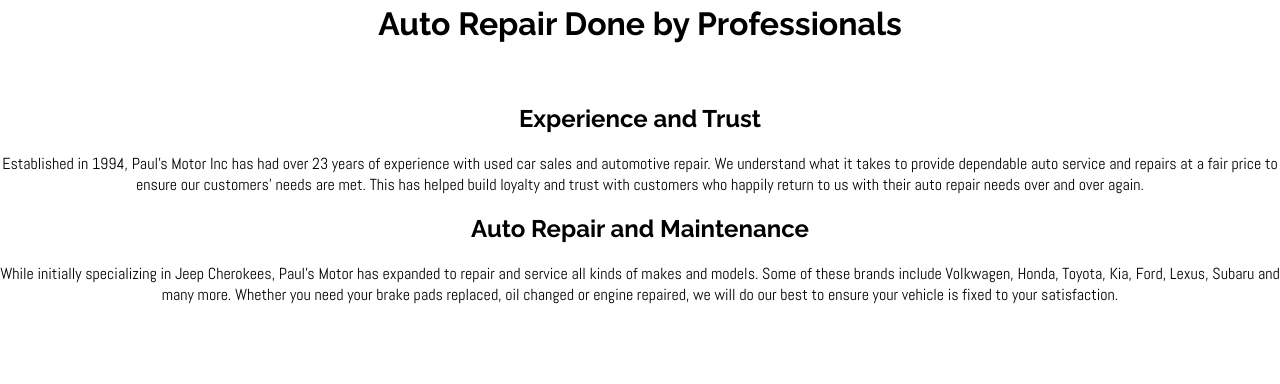
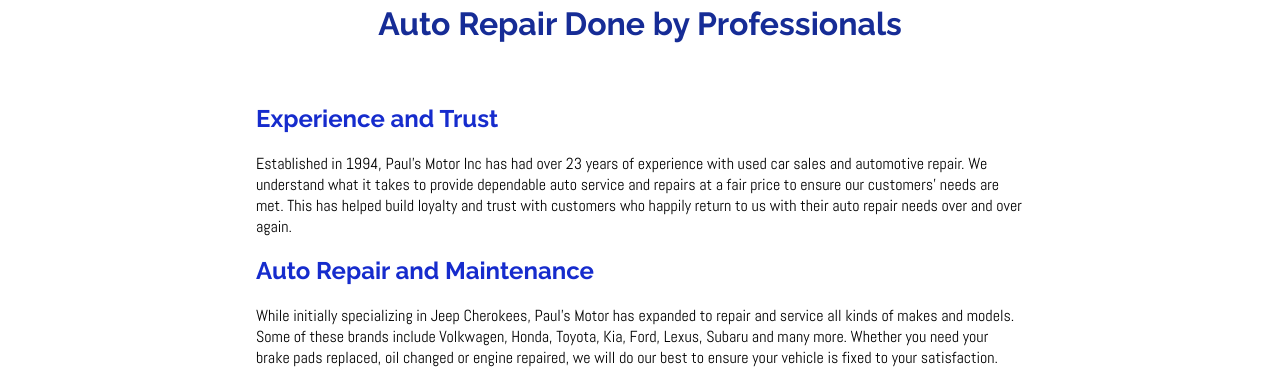
Before and after one commit to Riein/AutomotiveWebsite, a plain HTML site: page index.html in a window 1280 px wide. Shown: the part 696-1080 px from the top of the page. Before the commit the page ends 1017 px from the top, so only its background shows below. Drawn offline with Linux system fonts and the light colour scheme.

Commit message:
Adds section 1 formatting to center div information.

```diff
--- a/index.html
+++ b/index.html
@@ -28,14 +28,14 @@
 
 	<div class="main">
 	  <div class="items">
-	    <div class="item1">
+	    <div class="section1">
 
         <div class="section1Header">
 		      <h1>Paul's Motor Inc in Vancouver, WA</h1>
 		      <h1>Auto Repair Done by Professionals</h1>
         </div>
 
-        <div class"section1Body">
+        <div class="section1Body">
           <h2>Experience and Trust</h2>
           <p>Established in 1994, Paul's Motor Inc has had over 23 years of
             experience with used car sales and automotive repair. We understand
--- a/style.css
+++ b/style.css
@@ -59,22 +59,31 @@
 }
 
 .items {
-  text-align: center;
   width:100%;
   background-color: rgb(255,255,255);
+  margin: 0 auto;
+}
+
+.section1{
+  position:relative;
 }
 
 .section1Header {
   font-family: 'Raleway', sans-serif;
+  color: rgb(22, 44, 150);
   padding-bottom: 20px;
+  text-align: center;
 }
 
 .section1Body {
-  max-width: 500px;
+  width: 60%;
+  text-align: left;
+  margin: 0 auto;
 }
 
-h2 {
+.section1Body h2 {
   font-family: 'Raleway', sans-serif;
+  color: rgb(22, 44, 205);
 }
 
 p {
```
